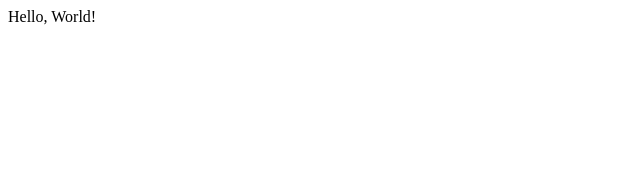
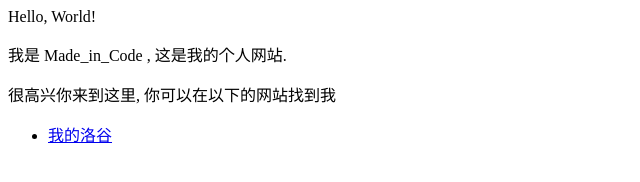
Before and after one commit to dengyufan2008/dengyufan2008.github.io, a plain HTML site: page index.html in a window 1280 px wide. Shown: the whole page, without its empty margins (0-640 px from the left). Drawn offline with Linux system fonts and the light colour scheme.

Commit message:
Update index.html

```diff
--- a/index.html
+++ b/index.html
@@ -1 +1,7 @@
 <p>Hello, World!</p>
+<p>我是 Made_in_Code , 这是我的个人网站. </p>
+<p>很高兴你来到这里, 你可以在以下的网站找到我</p>
+
+<ul>
+  <li> <a href="http://https://www.luogu.com.cn/user/250810">我的洛谷</a> </li>
+</ul>
```
